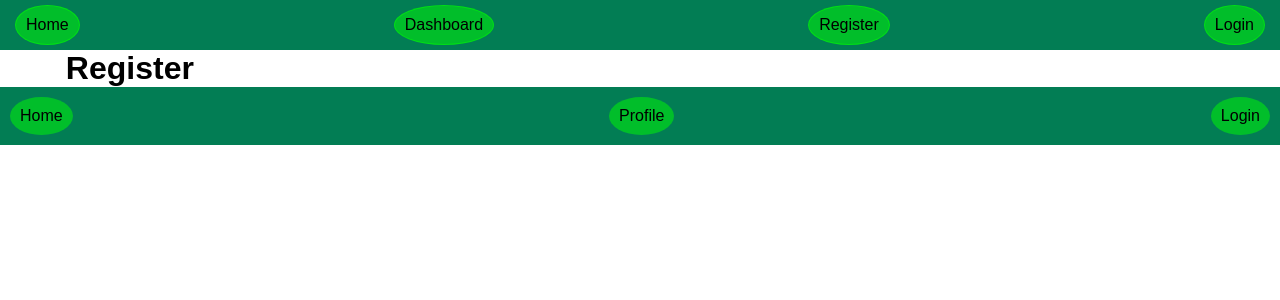
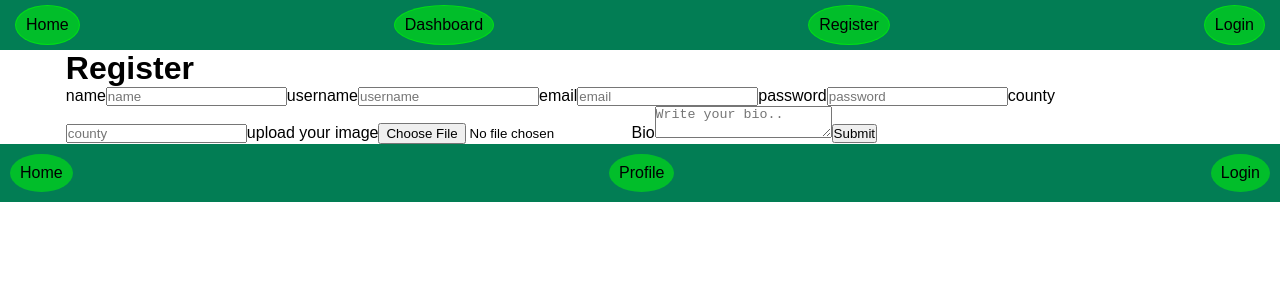
Before and after one commit to jake4369/greenpics, a React (Create React App) app in the folder frontend/: page /register in a window 1280 px wide. Shown: the top 300 px of the page. Built offline with nearby package versions, Linux system fonts and the light colour scheme.

Commit message:
add the register form, need to sort upload image

```diff
--- a/frontend/src/Screens/AuthScreens/RegisterScreen.jsx
+++ b/frontend/src/Screens/AuthScreens/RegisterScreen.jsx
@@ -1,9 +1,91 @@
-import React from "react";
+import React, { useState } from "react";
 
 const RegisterScreen = () => {
+  const [name, setName] = useState("");
+  const [userName, setUserName] = useState("");
+  const [email, setEmail] = useState("");
+  const [password, setPassword] = useState("");
+  const [county, setCounty] = useState("");
+  const [image, setImage] = useState([]);
+  const [bio, setBio] = useState("");
+
+
+
+
+const handleSubmit = e => {
+  e.preventDefault()
+  console.log("name", name, "userName", userName, "email",
+  email, "password",password, "county", county, "bio", bio);
+
+}
+
   return (
     <div className="screen authscreen">
       <h1>Register</h1>
+
+      <form onSubmit={handleSubmit} >
+        <label>name</label>
+        <input
+          type="text"
+          placeholder="name"
+          value={name}
+          onChange={(e) => setName(e.target.value)}
+        />
+
+        <label>username</label>
+        <input
+          type="text"
+          placeholder="username"
+          value={userName}
+          onChange={(e) => setUserName(e.target.value)}
+        />
+
+        <label>email</label>
+        <input
+          type="email"
+          required
+          placeholder="email"
+          value={email}
+          onChange={(e) => setEmail(e.target.value)}
+        />
+        <label>password</label>
+        <input
+          type="password"
+          required
+          placeholder="password"
+          value={password}
+          onChange={(e) => setPassword(e.target.value)}
+        />
+        <label>county</label>
+        <input
+          type="text"
+          required
+          placeholder="county"
+          value={county}
+          onChange={(e) => setCounty(e.target.value)}
+        />
+        <label>upload your image</label>
+         <input
+          type="file"
+          // required
+          accept="image/*"
+          value={image}
+
+          onChange={(e) => setImage(e.target.files)}
+        />
+        <label>Bio</label>
+        <textarea
+        value={bio}
+        placeholder="Write your bio.."
+        required
+        onChange={(e) => setBio(e.target.value)}
+        >
+
+        </textarea>
+
+        <button type="submit" className="login-btn">Submit</button>
+
+      </form>
     </div>
   );
 };
```
